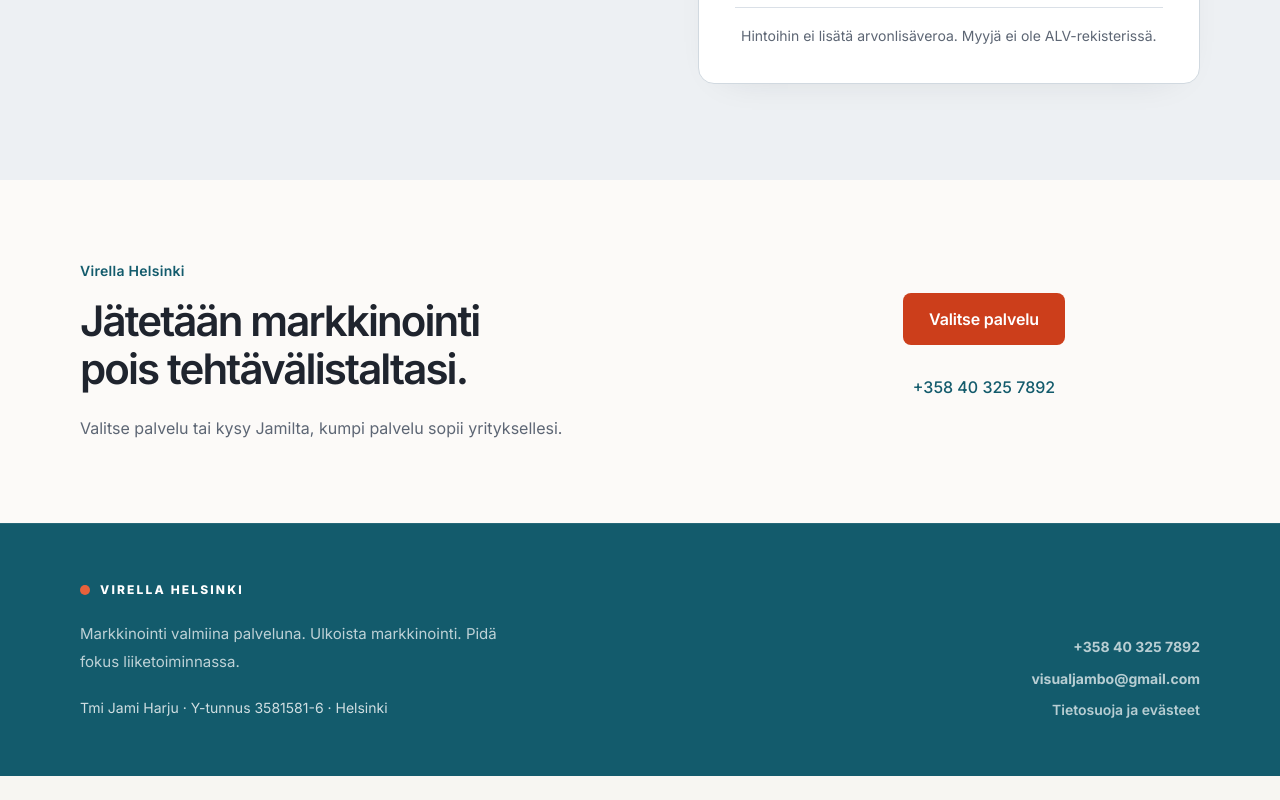
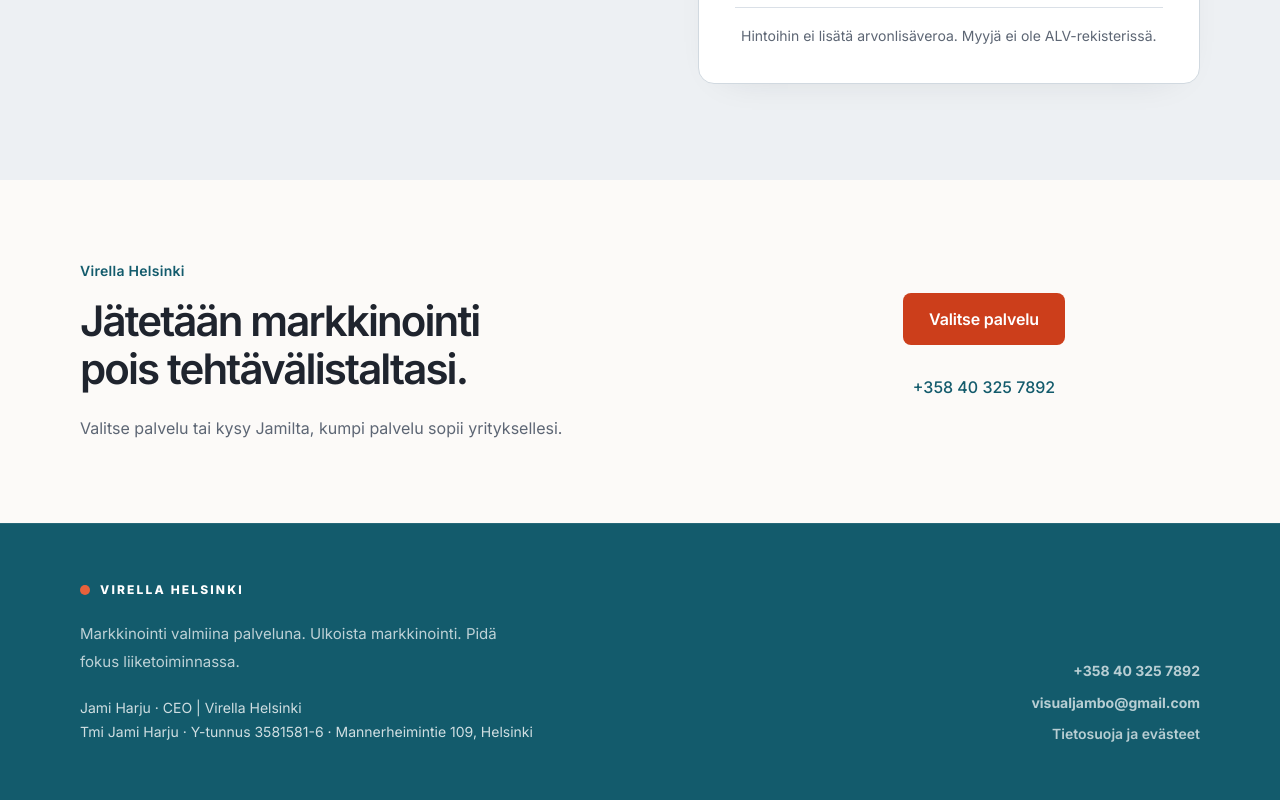
Before and after one commit to Jambovisuaalit/virella-helsinki-web, a Next.js app: page / in a window 1280 px wide. Shown: the part 2401-3201 px from the top of the page. Before the commit the page ends 3177 px from the top, so only its background shows below. Built offline with nearby package versions, Linux system fonts and the light colour scheme.

Commit message:
fix: show confirmed CEO and street address in site footer

```diff
--- a/components/site/footer.tsx
+++ b/components/site/footer.tsx
@@ -17,7 +17,8 @@ export function SiteFooter() {
               {brandConfig.positioning} {brandConfig.supportMessage}
             </p>
             <p className="mt-5 text-xs leading-6 text-white/52">
-              {businessConfig.legalName} · Y-tunnus {businessConfig.businessId} · {businessConfig.city}
+              {businessConfig.contactName} · {businessConfig.contactTitle}<br />
+              {businessConfig.legalName} · Y-tunnus {businessConfig.businessId} · {businessConfig.streetAddress}, {businessConfig.city}
             </p>
           </div>
 
```
